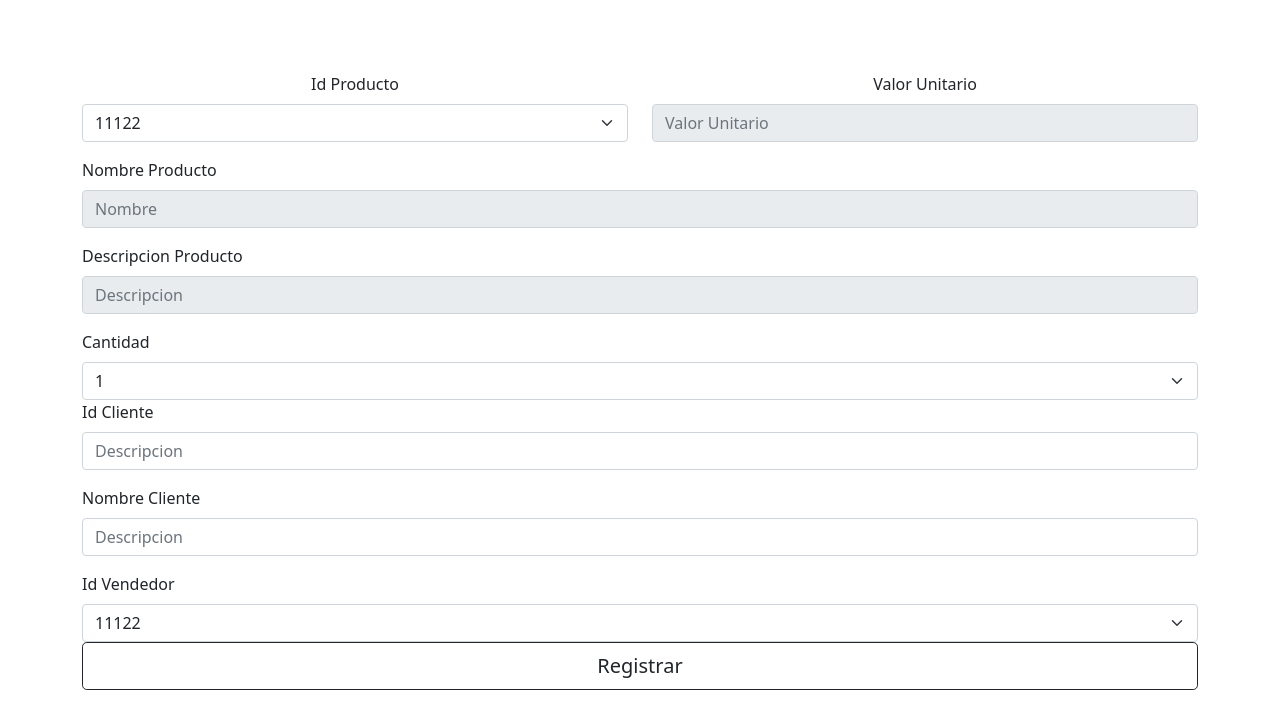
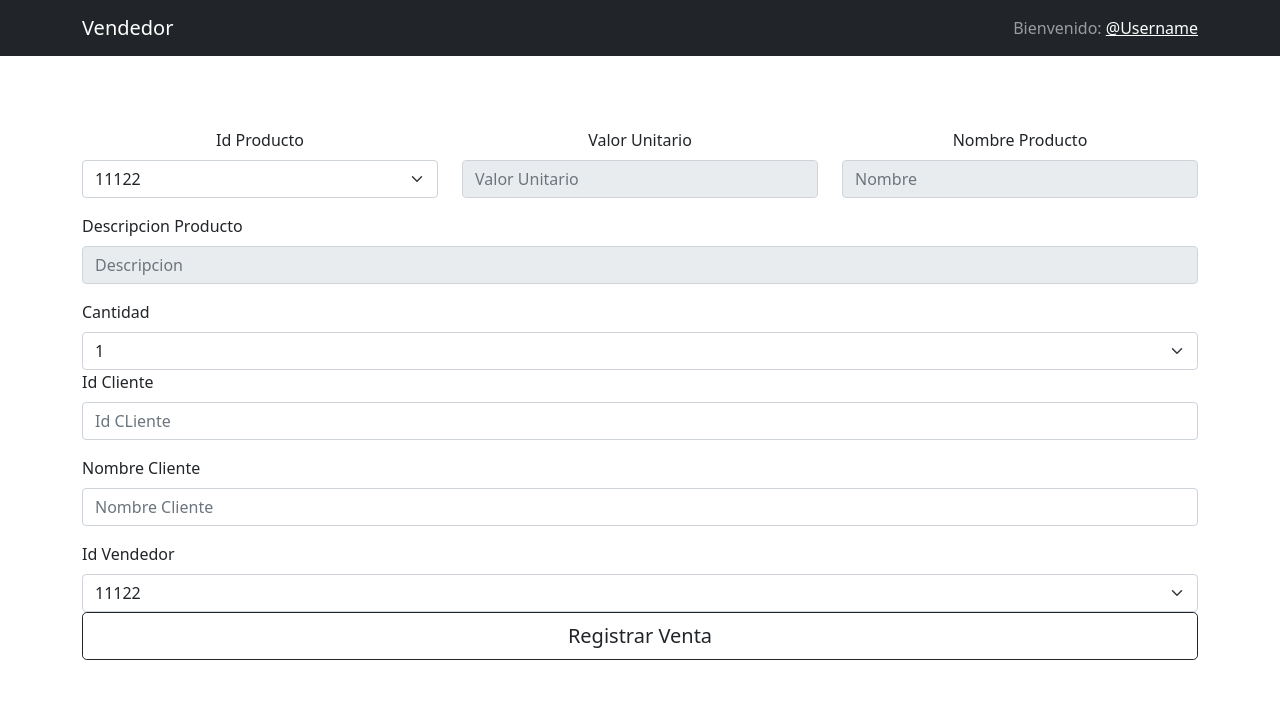
Before and after one commit to nfelipe9/PruebaFrontTicsoft, a React (Create React App) app in the folder productos/proyecto_test/: page /RegistrarVenta in a window 1280 px wide. Shown: the top 728 px of the page. Built offline with nearby package versions, Linux system fonts and the light colour scheme.

Commit message:
inputsgrups

```diff
--- a/productos/proyecto_test/src/App.js
+++ b/productos/proyecto_test/src/App.js
@@ -8,8 +8,8 @@ import {
 } from "react-router-dom";
 
 import Greeting from './components/navbar';
-import Registrar from './components/Registrar';
 import Contador from './components/micomponente';
+import RegistrarProducto from './components/RegistrarProducto';
 import RegistrarVenta from './components/RegistrarVenta';
 
 class App extends Component {
@@ -19,7 +19,7 @@ class App extends Component {
       <Switch>
           <Route exact path="/" component={Greeting} />
           <Route exact path="/RegistrarVenta" component={RegistrarVenta} />
-          <Route exact path="/RegistrarProducto" component={Registrar} />
+          <Route exact path="/RegistrarProducto" component={RegistrarProducto} />
       </Switch>
       </Router>
     );
--- /dev/null
+++ b/productos/proyecto_test/src/components/RegistrarProducto.jsx
@@ -0,0 +1,84 @@
+import React, {useState} from 'react'
+
+import './Css.css'
+
+import Form from "react-bootstrap/Form";
+import Navbar from 'react-bootstrap/Navbar';
+import Container from 'react-bootstrap/esm/Container';
+import Button from 'react-bootstrap/Button';
+import Card from "react-bootstrap/Card";
+import Col from 'react-bootstrap/Col';
+import Toast from 'react-bootstrap/Toast';
+import Row from 'react-bootstrap/Row';
+
+function NavbarAdmin () {
+    return (
+        <Navbar bg="dark" variant="dark">
+        <Container>
+            <Navbar.Brand href="#home">Administrador</Navbar.Brand>
+            <Navbar.Toggle />
+            <Navbar.Collapse className="justify-content-end">
+            <Navbar.Text>
+                Bienvenido: <a href="#login">@Username</a>
+            </Navbar.Text>
+            </Navbar.Collapse>
+        </Container>
+        </Navbar>
+    )
+}
+
+function RegistrarProducto() {
+
+    const [show, setShow] = useState(false);
+
+    return (
+        <Container className="test">
+            <Form>
+                <Form.Group className="mb-3" controlId="formGroupNombre">
+                    <Form.Label>Nombre</Form.Label>
+                    <Form.Control type="text" placeholder="Nombre" />
+                </Form.Group>
+                <Form.Group className="mb-3" controlId="formGroupDescripcion">
+                    <Form.Label>Descripcion</Form.Label>
+                    <Form.Control type="text" placeholder="Descripcion" />
+                </Form.Group>
+                <Form.Group className="mb-3" controlId="formGroupCantidad">
+                    <Form.Label>Cantidad</Form.Label>
+                    <Form.Control type="text" placeholder="Cantidad" />
+                </Form.Group>
+                <Form.Group className="mb-3" controlId="formGroupValor">
+                    <Form.Label>Valor Unitario</Form.Label>
+                    <Form.Control type="text" placeholder="Valor Unitario" />
+                </Form.Group>
+                <div className="d-grid gap-2">
+                <Button variant="outline-dark" size="lg" onClick={() => setShow(true)}>
+                    Registrar
+                </Button>
+                </div>
+            </Form>
+
+            <Row>
+                <Col xs={4} className="toastTst">
+                    <Toast onClose={() => setShow(false)} show={show} delay={3000} autohide>
+                        <Toast.Header>
+                            <strong className="me-auto">Correcto</strong>
+                            <small>Ahora</small>
+                        </Toast.Header>
+                        <Toast.Body>Producto registrado con exito</Toast.Body>
+                    </Toast>
+                </Col>
+            </Row>
+        </Container>
+    )
+}
+
+function Greeting() {
+        return (
+            <>
+        <NavbarAdmin/>
+        <RegistrarProducto/>
+            </>
+        )
+}
+
+export default Greeting;
--- a/productos/proyecto_test/src/components/RegistrarVenta.jsx
+++ b/productos/proyecto_test/src/components/RegistrarVenta.jsx
@@ -3,18 +3,38 @@ import React, {useState} from 'react'
 import './Css.css'
 
 import Form from "react-bootstrap/Form";
+import Navbar from 'react-bootstrap/Navbar';
 import Container from 'react-bootstrap/esm/Container';
 import Button from 'react-bootstrap/Button';
+import Card from "react-bootstrap/Card";
 import Col from 'react-bootstrap/Col';
 import Toast from 'react-bootstrap/Toast';
 import Row from 'react-bootstrap/Row';
+
+function NavbarVendor () {
+    return (
+        <Navbar bg="dark" variant="dark">
+        <Container>
+            <Navbar.Brand href="#home">Vendedor</Navbar.Brand>
+            <Navbar.Toggle />
+            <Navbar.Collapse className="justify-content-end">
+            <Navbar.Text>
+                Bienvenido: <a href="#login">@Username</a>
+            </Navbar.Text>
+            </Navbar.Collapse>
+        </Container>
+        </Navbar>
+    )
+}
 
 function RegistrarVenta() {
 
     const [show, setShow] = useState(false);
 
     return (
+
         <Container className="test">
+
             <Form>
                     <Row>
                         <Col>
@@ -31,11 +51,14 @@ function RegistrarVenta() {
                                 <Form.Control type="text" placeholder="Valor Unitario" disabled/>
                             </Form.Group>
                         </Col>
+                        <Col>
+                            <Form.Group className="mb-3" controlId="formGroupNombre">
+                                <Form.Label>Nombre Producto</Form.Label>
+                                <Form.Control type="text" placeholder="Nombre" disabled />
+                            </Form.Group>
+                        </Col>
                     </Row>
-                <Form.Group className="mb-3" controlId="formGroupNombre">
-                    <Form.Label>Nombre Producto</Form.Label>
-                    <Form.Control type="text" placeholder="Nombre" disabled/>
-                </Form.Group>
+
                 <Form.Group className="mb-3" controlId="formGroupDescripcion">
                     <Form.Label>Descripcion Producto</Form.Label>
                     <Form.Control placeholder="Descripcion" disabled />
@@ -52,11 +75,11 @@ function RegistrarVenta() {
 
                 <Form.Group className="mb-3" controlId="formGroupIdCliente">
                     <Form.Label>Id Cliente</Form.Label>
-                    <Form.Control placeholder="Descripcion" />
+                    <Form.Control placeholder="Id CLiente" />
                 </Form.Group>
                 <Form.Group className="mb-3" controlId="formGroupNombreCliente">
                     <Form.Label>Nombre Cliente</Form.Label>
-                    <Form.Control placeholder="Descripcion" />
+                    <Form.Control placeholder="Nombre Cliente" />
                 </Form.Group>
                 <Form.Group>
                 <Form.Label>Id Vendedor</Form.Label>
@@ -69,13 +92,12 @@ function RegistrarVenta() {
                 <Form.Group>
                 <div className="d-grid gap-2">
                 <Button variant="outline-dark" size="lg" onClick={() => setShow(true)}>
-                    Registrar
+                    Registrar Venta
                 </Button>
                 </div>
                 </Form.Group>
             </Form>
 
-            <Row>
                 <Col xs={4} className="toastTst">
                     <Toast onClose={() => setShow(false)} show={show} delay={3000} autohide>
                         <Toast.Header>
@@ -85,9 +107,17 @@ function RegistrarVenta() {
                         <Toast.Body>Venta registrada con exito</Toast.Body>
                     </Toast>
                 </Col>
-            </Row>
         </Container>
     )
 }
 
-export default RegistrarVenta;
+function Greeting() {
+        return (
+            <>
+        <NavbarVendor/>
+        <RegistrarVenta/>
+            </>
+        )
+}
+
+export default Greeting;
```
